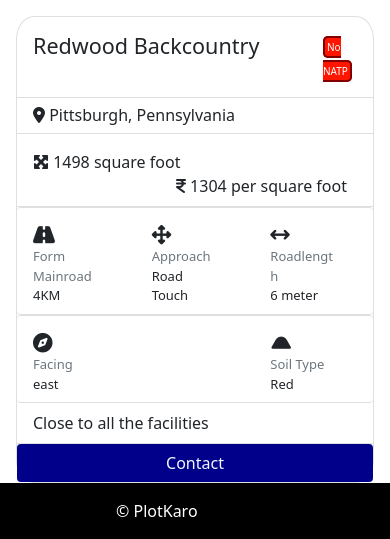
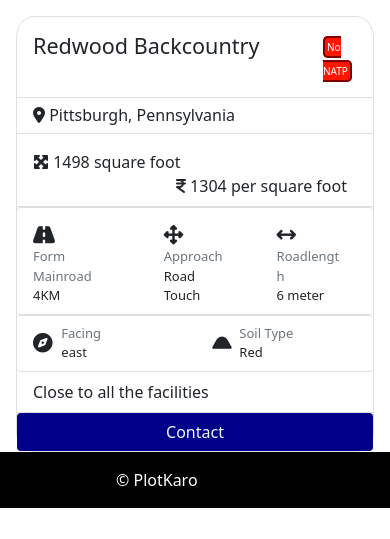
Before and after one commit to SidhantB14/PlotKaro, a Node server app: template views/campgrounds/show.ejs in a window 390 px wide. Shown: the part 447-986 px from the top of the page. After the commit the page ends 955 px from the top, so only its background shows below. Run offline with Node 20, Linux system fonts and the light colour scheme; the template is opened without the code that fills it: values that come from a table or form of the project are taken from there, others are empty; data comes from the database, SQL or seed files in the repository; some libraries are stand-ins or nearby versions.

Commit message:
first commit

```diff
--- a/views/campgrounds/show.ejs
+++ b/views/campgrounds/show.ejs
@@ -2,7 +2,7 @@
 <link rel="stylesheet" href="/stylesheets/stars.css">
 
 <div class="row">
-    <div class="col-xs-12 col-sm-6 col-md-6 mb-3">
+    <div class="col-md-6 mb-3">
         <div id="campgroundCarousel" class="carousel slide" data-ride="carousel">
             <div class="carousel-inner">
                 <% campground.images.forEach((img, i) => {  %>
@@ -29,12 +29,12 @@
             <% } %>
         </div>
 </div>
-<div class="col-xs-12 col-sm-6 col-md-6">
+<div class="col-md-6">
         <div class="card">
             <div class="card-body">
                 <div class="row">
-                    <div class="col-10"><h4><%= campground.title%> </h4></span></div>
-                    <div class="col-2">
+                    <div class="col-10 "><h4><%= campground.title%> </h4></span></div>
+                    <div class="col-2 ">
                     <%if(campground.natp==="on"){%>
                         <span class="natpy">NATP</span>
                     <%}else{%>
@@ -47,13 +47,14 @@
                 <li class="list-group-item" id="Price"><i class="fa-solid fa-maximize"></i> <%= campground.area%> square foot<Span id="persq"><i class="fa-solid fa-indian-rupee-sign"></i> <%= Math.floor(campground.price/campground.area)%> per square foot</Span></li>
 
                 <ul class="list-group list-group-horizontal">
-                    <li class="list-group-item col-4  lin" id="distance"><div class="row"><div class="col-2"><i class="fa-solid fa-road size"></i></div><div class="col-10"><span class="text-muted">Form Mainroad </span> <br class=""><%= campground.distance%>KM </div></div></li>
-                    <li class="list-group-item col-4 lin" id="approach"> <div class="row"><div class="col-2"><i class="fa-solid fa-up-down-left-right size"></i></div><div class="col-10"><span class="text-muted">Approach</span><br class=""><%= campground.approach%> </div></div></li><li class="list-group-item col-4 lin" id="approach"> <div class="row"><div class="col-2"><i class="fa-solid fa-arrows-left-right size"></i></div><div class="col-10"><span class="text-muted">Roadlength</span><br class=""><%= campground.roadlength%> meter</div></div></li>
+                    <li class="list-group-item col-md-4  lin" id="distance"><div class="row"><div class="col-2"><i class="fa-solid fa-road size"></i></div><div class="col-10"><span class="text-muted">Form Mainroad </span> <br class=""><%= campground.distance%>KM </div></div></li>
+                    <li class="list-group-item col-md-4 lin" id="approach"> <div class="row"><div class="col-2"><i class="fa-solid fa-up-down-left-right size"></i></div><div class="col-10"><span class="text-muted">Approach</span><br class=""><%= campground.approach%> </div></div></li>
+                    <li class="list-group-item col-md-4 lin" id="approach"> <div class="row"><div class="col-2"><i class="fa-solid fa-arrows-left-right size"></i></div><div class="col-10"><span class="text-muted">Roadlength</span><br class=""><%= campground.roadlength%> meter</div></div></li>
                 </ul>
                 <ul class="list-group list-group-horizontal">
-                    <li class="list-group-item col-4 lin" id="approach"> <div class="row"><div class="col-2"><i class="fa-solid fa-compass size"></i></div><div class="col-10"><span class="text-muted">Facing</span><br class=""><%= campground.direction%> </div></div></li>
-                    <li class="list-group-item col-4 lin" id="approach"> <span class="text-muted"></span> <br class=""></li>
-                    <li class="list-group-item col-4 lin" id="approach"> <div class="row"><div class="col-2"><i class="fa-solid fa-mound size"></i></div><div class="col-10"><span class="text-muted">Soil Type</span><br class=""><%= campground.soil%> </div></div></li>
+                    <li class="list-group-item col-6 lin" id="approach"> <div class="row"><div class="col-2"><i class="fa-solid fa-compass size"></i></div><div class="col-10"><span class="text-muted">Facing</span><br class=""><%= campground.direction%> </div></div></li>
+
+                    <li class="list-group-item col-6 col-md-4 lin" id="approach"> <div class="row"><div class="col-2"><i class="fa-solid fa-mound size"></i></div><div class="col-10"><span class="text-muted">Soil Type</span><br class=""><%= campground.soil%> </div></div></li>
                 </ul>
                 <%if(campground.description){%>
                     <li class="list-group-item"> <%= campground.description%></li>
@@ -72,7 +73,7 @@
     </div>
 
     </div>
-    <div class="col-6">
+    <div class="col-sm-6">
         <% if(currentUser){ %>
         <h2>Leave a Review</h2>
         <form action="/plots/<%=campground._id%>/reviews" method="POST" class="mb-3 validated-form" novalidate>
```
